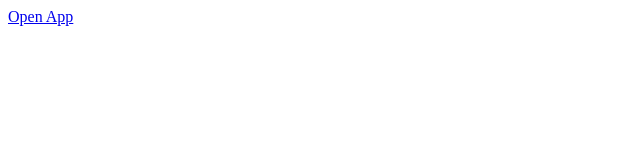
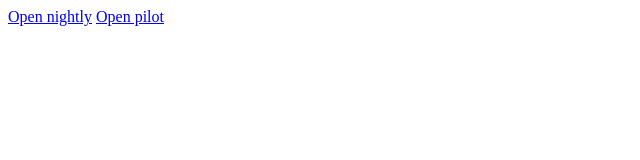
Before and after one commit to ZsomborRajki/android-test, a plain HTML site: page index.html in a window 1280 px wide. Shown: the whole page, without its empty margins (0-640 px from the left). Drawn offline with Linux system fonts and the light colour scheme.

Commit message:
add new env

```diff
--- a/index.html
+++ b/index.html
@@ -2,7 +2,8 @@
 <html>
 <body>
 
-<a href="nightlymeinesbk://nightly-meine.sbk.org/">Open App</a>
+<a href="nightlymeinesbk://nightly-meine.sbk.org/">Open nightly</a>
+<a href="pilotmeinesbk://pilot-meine.sbk.org/">Open pilot</a>
 
 </body>
 </html>
```
